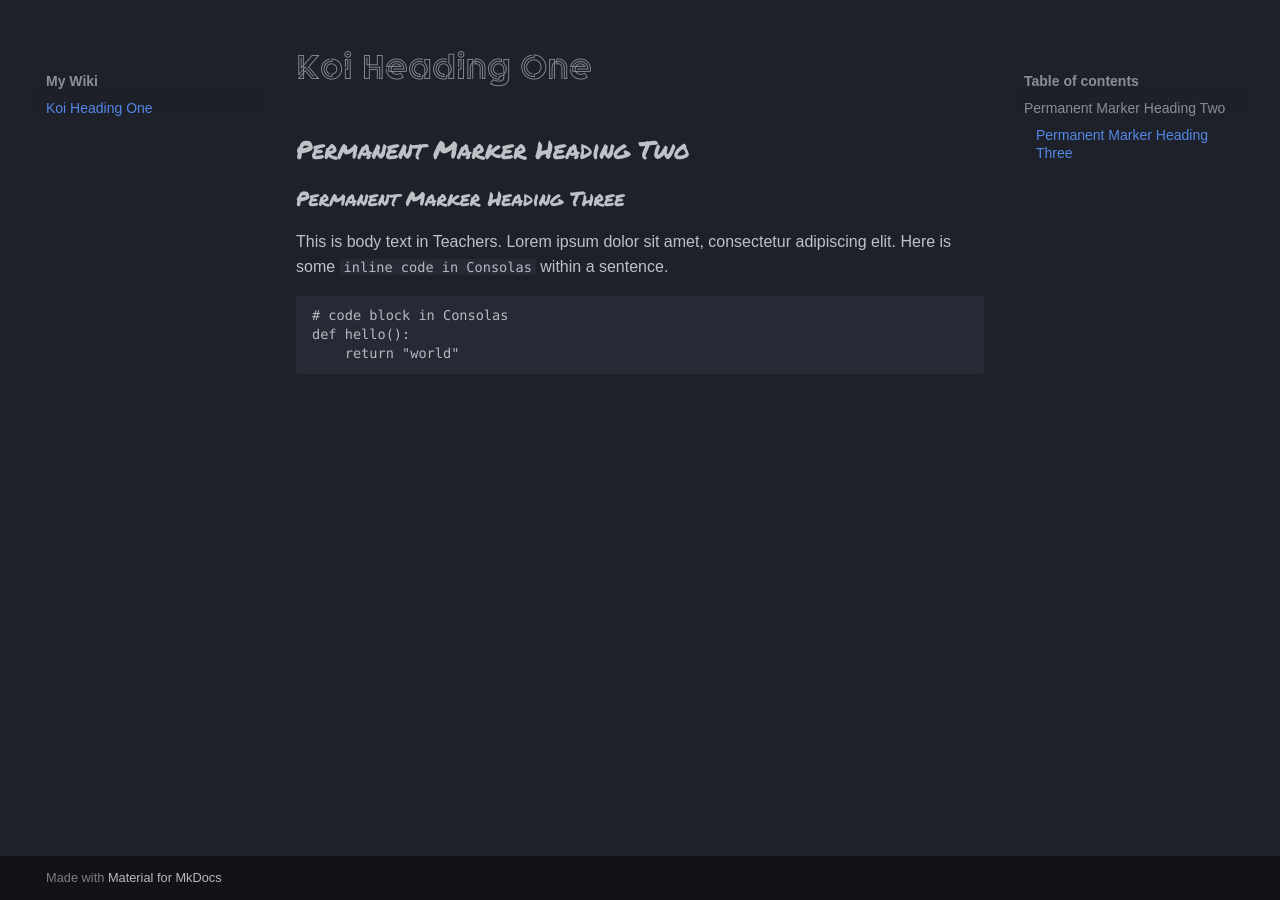
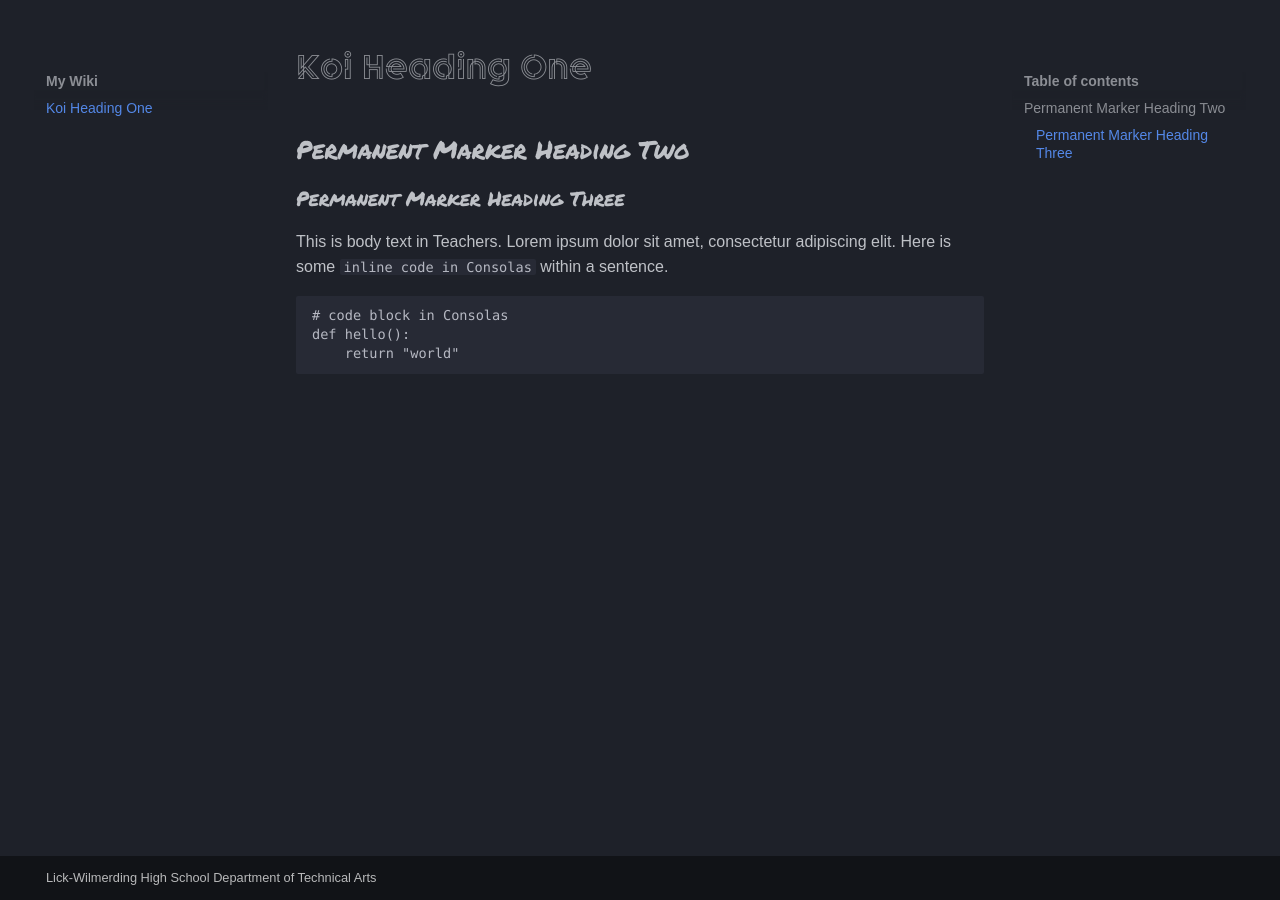
Before and after one commit to LWHSTechnicalArts/circuitPythonWiki, an MkDocs documentation site: the page built from docs/index.md, in a window 1280 px wide. Built offline with MkDocs 1.6.1 and Material for MkDocs 9.7.7, drawn with Linux system fonts in a browser that asks for light colours; some web fonts are replaced.

Commit message:
tweaked footer

```diff
--- a/mkdocs.yml
+++ b/mkdocs.yml
@@ -6,3 +6,6 @@ theme:
     scheme: slate
 extra_css:
   - stylesheets/extra.css
+copyright: "Lick-Wilmerding High School Department of Technical Arts"
+extra:
+  generator: false
```
